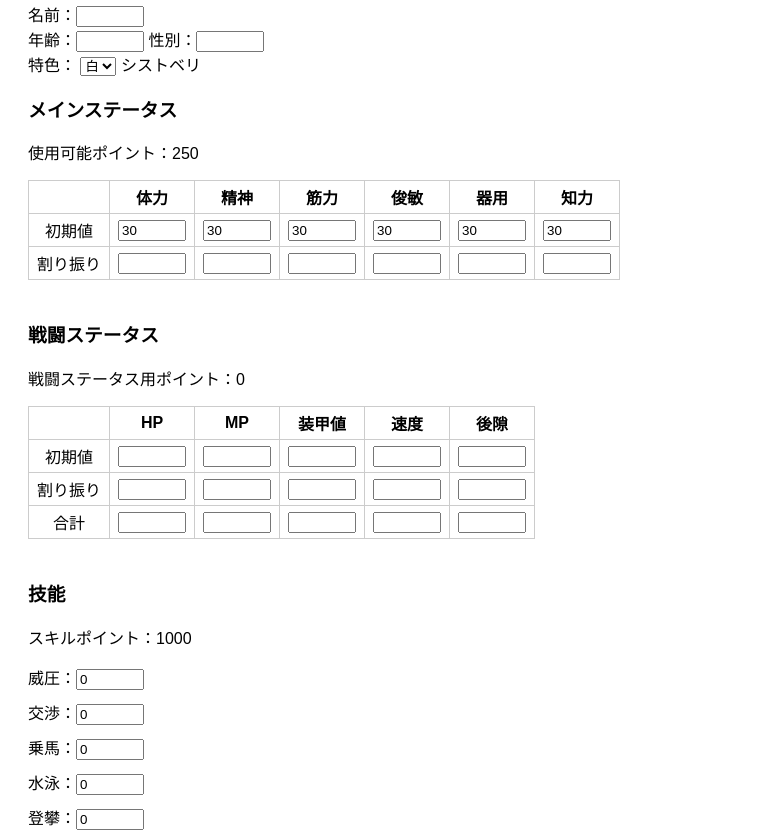
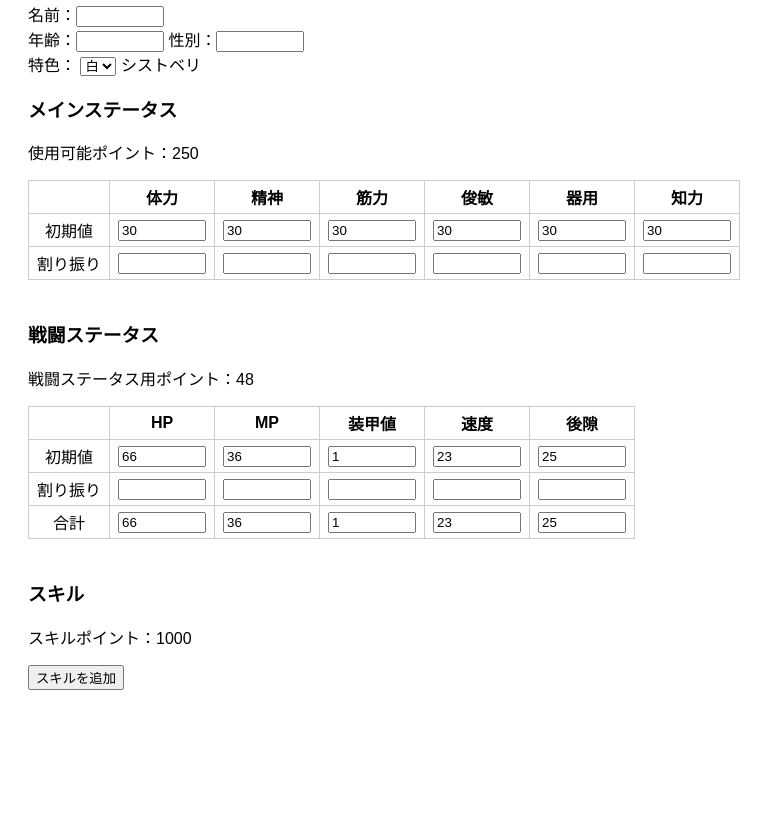
Before and after one commit to kimawari-1016/TRPG, a plain HTML site: page index.html in a window 1280 px wide. Shown: the part 115-952 px from the top of the page, without its empty margins (0-775 px from the left). After the commit the page ends 873 px from the top, so only its background shows below. Drawn offline with Linux system fonts and the light colour scheme.

Commit message:
Update index.html

```diff
--- a/index.html
+++ b/index.html
@@ -4,29 +4,25 @@
   <title>TRPGキャラクターシート</title>
   <style>
     body { font-family: sans-serif; padding: 20px; }
-    input[type="text"], input[type="number"] { width: 60px; }
+    input[type="text"], input[type="number"] {
+      width: 80px;
+    }
     table { border-collapse: collapse; margin-bottom: 20px; }
     td, th { border: 1px solid #ccc; padding: 4px 8px; text-align: center; }
     .status-table { margin-bottom: 40px; }
-    .skill-entry, .custom-skill-entry, .custom-skill { margin-bottom: 10px; }
-    .custom-skill input[type="text"] { width: 200px; }
-    .custom-skill textarea { width: 300px; height: 60px; }
   </style>
 </head>
 <body>
   <h1>TRPGキャラクターシート</h1>
   <label>名前：<input type="text"></label><br>
   <label>年齢：<input type="number"></label>
-<label>性別：<input type="text"></label><br><label>特色： <select id="color" onchange="updateRegion()"> <option value="白">白</option> <option value="黄">黄</option> <option value="橙">橙</option> <option value="赤">赤</option> <option value="紫">紫</option> <option value="青">青</option> <option value="緑">緑</option> <option value="黒">黒</option> </select> </label> <span id="region">シストベリ</span>
+  <label>性別：<input type="text"></label><br><label>特色： <select id="color" onchange="updateRegion()"> <option value="白">白</option><option value="黄">黄</option><option value="橙">橙</option> <option value="赤">赤</option><option value="紫">紫</option><option value="青">青</option> <option value="緑">緑</option><option value="黒">黒</option> </select> </label> <span id="region">シストベリ</span>
 
   <div class="status-table">
     <h3>メインステータス</h3>
     <p>使用可能ポイント：<span id="remainingPoints">250</span></p>
     <table>
-    <tr>
-      <th></th>
-      <th>体力</th><th>精神</th><th>筋力</th><th>俊敏</th><th>器用</th><th>知力</th>
-    </tr>
+      <tr><th></th><th>体力</th><th>精神</th><th>筋力</th><th>俊敏</th><th>器用</th><th>知力</th></tr>
       <tr>
         <td>初期値</td>
         <td><input type="number" id="sta_体" value="30" readonly></td>
@@ -38,29 +34,26 @@
       </tr>
       <tr>
         <td>割り振り</td>
-      <td><input type="number" id="add_体" placeholder="" oninput="updateStats()"></td>
-      <td><input type="number" id="add_精" placeholder="" oninput="updateStats()"></td>
-      <td><input type="number" id="add_筋" placeholder="" oninput="updateStats()"></td>
-      <td><input type="number" id="add_俊" placeholder="" oninput="updateStats()"></td>
-      <td><input type="number" id="add_器" placeholder="" oninput="updateStats()"></td>
-      <td><input type="number" id="add_知" placeholder="" oninput="updateStats()"></td>
+        <td><input type="number" id="add_体" oninput="updateStats()"></td>
+        <td><input type="number" id="add_精" oninput="updateStats()"></td>
+        <td><input type="number" id="add_筋" oninput="updateStats()"></td>
+        <td><input type="number" id="add_俊" oninput="updateStats()"></td>
+        <td><input type="number" id="add_器" oninput="updateStats()"></td>
+        <td><input type="number" id="add_知" oninput="updateStats()"></td>
       </tr>
     </table>
-</div><div class="status-table">
+  </div>  <div class="status-table">
     <h3>戦闘ステータス</h3>
     <p>戦闘ステータス用ポイント：<span id="combatPoints">0</span></p>
     <table>
-    <tr>
-      <th></th>
-      <th>HP</th><th>MP</th><th>装甲値</th><th>速度</th><th>後隙</th>
-    </tr>
+      <tr><th></th><th>HP</th><th>MP</th><th>装甲値</th><th>速度</th><th>後隙</th></tr>
       <tr>
         <td>初期値</td>
-      <td><input type="number" id="sta_HP" readonly></td>
-      <td><input type="number" id="sta_MP" readonly></td>
-      <td><input type="number" id="sta_DEF" readonly></td>
-      <td><input type="number" id="sta_SPD" readonly></td>
-      <td><input type="number" id="sta_DLY" readonly></td>
+        <td><input type="number" id="sta_HP" value="0" readonly></td>
+        <td><input type="number" id="sta_MP" value="0" readonly></td>
+        <td><input type="number" id="sta_DEF" value="0" readonly></td>
+        <td><input type="number" id="sta_SPD" value="0" readonly></td>
+        <td><input type="number" id="sta_DLY" value="0" readonly></td>
       </tr>
       <tr>
         <td>割り振り</td>
@@ -79,22 +72,102 @@
         <td><input type="number" id="total_DLY" readonly></td>
       </tr>
     </table>
-</div><div class="status-table">
-  <h3>技能</h3>
+  </div>  <div class="status-table">
+    <h3>スキル</h3>
     <p>スキルポイント：<span id="skillPoints">1000</span></p>
-  <div id="skills">
-    <div class="skill-entry">威圧：<input type="number" oninput="updateStats()" data-name="威圧" value="0"></div>
-    <div class="skill-entry">交渉：<input type="number" oninput="updateStats()" data-name="交渉" value="0"></div>
-    <div class="skill-entry">乗馬：<input type="number" oninput="updateStats()" data-name="乗馬" value="0"></div>
-    <div class="skill-entry">水泳：<input type="number" oninput="updateStats()" data-name="水泳" value="0"></div>
-    <div class="skill-entry">登攀：<input type="number" oninput="updateStats()" data-name="登攀" value="0"></div>
-    <div class="skill-entry">追跡：<input type="number" oninput="updateStats()" data-name="追跡" value="0"></div>
-    <div class="skill-entry">知識：<input type="text" readonly value=""><input type="number" oninput="updateStats()" data-name="知識" value="0"></div>
-    <div class="skill-entry">芸術：<input type="text" readonly value=""><input type="number" oninput="updateStats()" data-name="芸術" value="0"></div>
-    <div class="skill-entry">創作：<input type="text" readonly value=""><input type="number" oninput="updateStats()" data-name="創作" value="0"></div>
-    <div class="skill-entry">礼儀作法：<input type="number" oninput="updateStats()" data-name="礼儀作法" value="0"></div>
-    <div class="skill-entry">回避：<input type="number" oninput="updateStats()" data-name="回避" value="0"></div>
-    <div class="skill-entry">隠密：<input type="number" oninput="updateStats()" data-name="隠密" value="0"></div>
-  </div>
-</div><!-- JavaScript and logic updates would go here --></body>
+    <button onclick="addSkill()">スキルを追加</button>
+    <div id="skillContainer"></div>
+  </div>  <script>
+    function updateRegion() {
+      const map = {"白":"シストベリ","黄":"黄華","橙":"燈火祖界","赤":"極紅","紫":"フィーリラ","青":"アジュール","緑":"ヴェルディア","黒":"メランペプロス"};
+      document.getElementById("region").textContent = map[document.getElementById("color").value];
+    }
+
+    function updateStats() {
+      const base = 30, keys = ["体","精","筋","俊","器","知"];
+      let used = 0, stats = {};
+      keys.forEach(k => {
+        const v = Math.max(0, parseInt(document.getElementById("add_"+k).value) || 0);
+        used += v < 71 ? v : 70 + (v - 70) * 2;
+        stats[k] = base + v;
+        document.getElementById("sta_"+k).value = stats[k];
+      });
+      const remain = 250 - used;
+      document.getElementById("remainingPoints").textContent = remain;
+      document.getElementById("remainingPoints").style.color = remain < 0 ? "red" : "black";
+      if (remain < 0) return;
+
+      const hp = 60 + Math.floor(stats["体"] / 5);
+      const mp = 30 + Math.floor(stats["精"] / 5);
+      const def = Math.floor(stats["筋"] / 20);
+      const spd = 20 + Math.floor(stats["俊"] / 10);
+      const dly = 25 - Math.floor(stats["器"] / 50);
+      const cbp = 45 + Math.floor(stats["知"] / 10);
+
+      document.getElementById("sta_HP").value = hp;
+      document.getElementById("sta_MP").value = mp;
+      document.getElementById("sta_DEF").value = def;
+      document.getElementById("sta_SPD").value = spd;
+      document.getElementById("sta_DLY").value = dly;
+
+      const add_hp = parseInt(document.getElementById("add_HP").value) || 0;
+      const add_mp = parseInt(document.getElementById("add_MP").value) || 0;
+      const add_def = parseInt(document.getElementById("add_DEF").value) || 0;
+      const add_spd = parseInt(document.getElementById("add_SPD").value) || 0;
+      const add_dly = parseInt(document.getElementById("add_DLY").value) || 0;
+
+      const usedCombat = add_hp + add_mp + add_def * 4 + add_spd * 2 + add_dly * 10;
+      const remainCombat = cbp - usedCombat;
+      document.getElementById("combatPoints").textContent = remainCombat;
+      document.getElementById("combatPoints").style.color = remainCombat < 0 ? "red" : "black";
+
+      document.getElementById("total_HP").value = hp + add_hp;
+      document.getElementById("total_MP").value = mp + add_mp;
+      document.getElementById("total_DEF").value = def + add_def;
+      document.getElementById("total_SPD").value = spd + add_spd;
+      document.getElementById("total_DLY").value = dly + add_dly;
+    }
+
+    let currentSkillPoints = 1000;
+    function updateSkillPointsDisplay() {
+      const sp = document.getElementById("skillPoints");
+      sp.textContent = currentSkillPoints;
+      sp.style.color = currentSkillPoints < 0 ? "red" : "black";
+    }
+
+    function addSkill() {
+      if (currentSkillPoints < 100) return;
+      const container = document.getElementById("skillContainer");
+      const div = document.createElement("div");
+      div.style.marginBottom = "8px";
+
+      const name = document.createElement("input");
+      name.type = "text";
+      name.placeholder = "名前";
+
+      const effect = document.createElement("input");
+      effect.type = "text";
+      effect.placeholder = "効果";
+
+      const del = document.createElement("button");
+      del.textContent = "削除";
+      del.onclick = () => {
+        container.removeChild(div);
+        currentSkillPoints += 100;
+        updateSkillPointsDisplay();
+      };
+
+      div.appendChild(name);
+      div.appendChild(effect);
+      div.appendChild(del);
+      container.appendChild(div);
+      currentSkillPoints -= 100;
+      updateSkillPointsDisplay();
+    }
+
+    window.onload = () => {
+      updateStats();
+      updateSkillPointsDisplay();
+    };
+  </script></body>
 </html>
```
Lines whose indentation alone changed are shown as unchanged.
